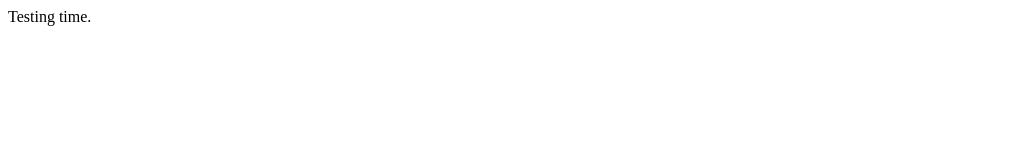
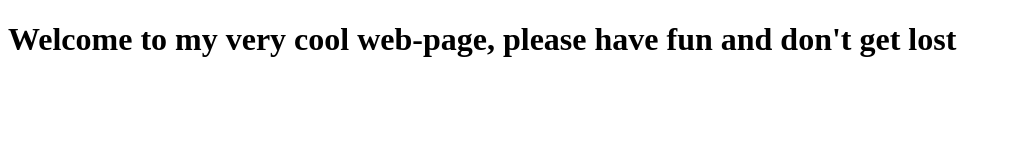
Before and after one commit to supersammax/supersammax.github.io, a plain HTML site: page index.html in a window 1280 px wide. Shown: the whole page, without its empty margins (0-1012 px from the left). Drawn offline with Linux system fonts and the light colour scheme.

Commit message:
Changed Text

```diff
--- a/index.html
+++ b/index.html
@@ -2,9 +2,9 @@
 <html>
   <head>
     <meta charset="utf-8">
-    <title> I don't know.</title>
+    <title>My Cool Page.</title>
   </head>
   <body>
-    Testing time.
+    <h1> Welcome to my very cool web-page, please have fun and don't get lost</h1>
   </body>
 </html>
```
